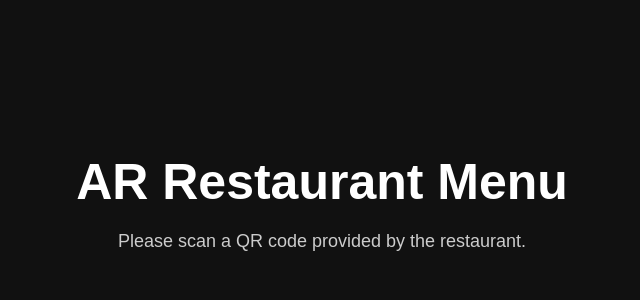
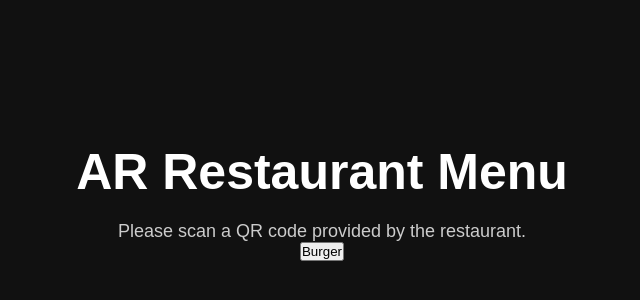
Before and after one commit to ehsunrehan/food, a plain HTML site: page index.html in a window 1280 px wide. Shown: the part 198-498 px from the top of the page, without its empty margins (318-958 px from the left). Drawn offline with Linux system fonts and the light colour scheme.

Commit message:
Added new button with link

```diff
--- a/index.html
+++ b/index.html
@@ -16,6 +16,7 @@
         <p>
             Please scan a QR code provided by the restaurant.
         </p>
+        <a href="/food/burger.html"><button>Burger</button></a>
 
     </div>
 
```
